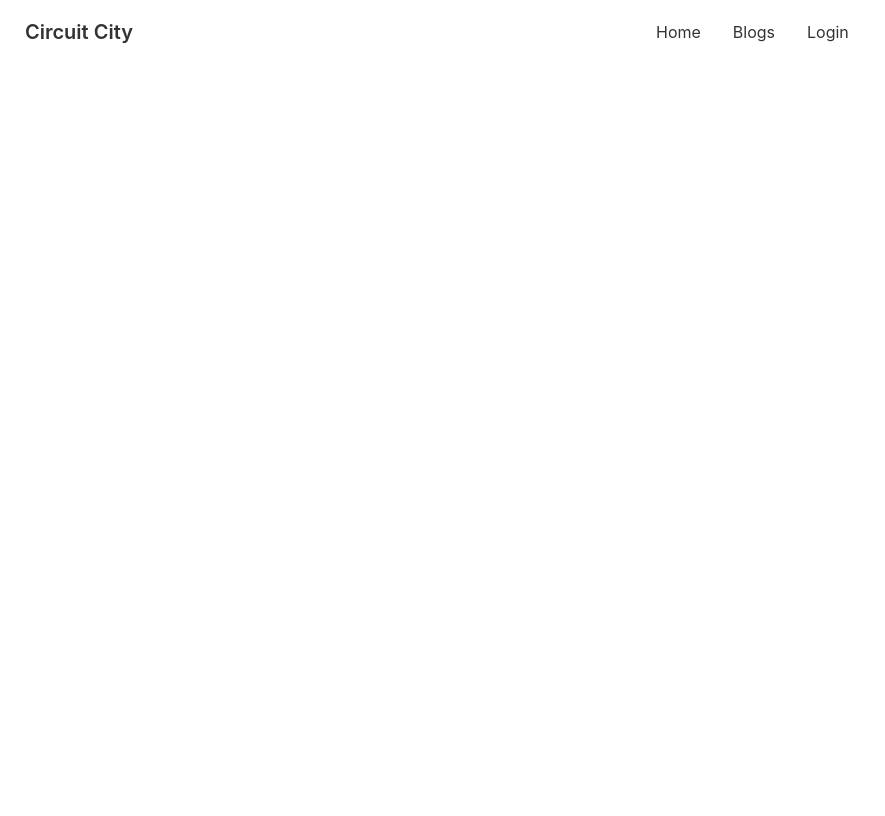
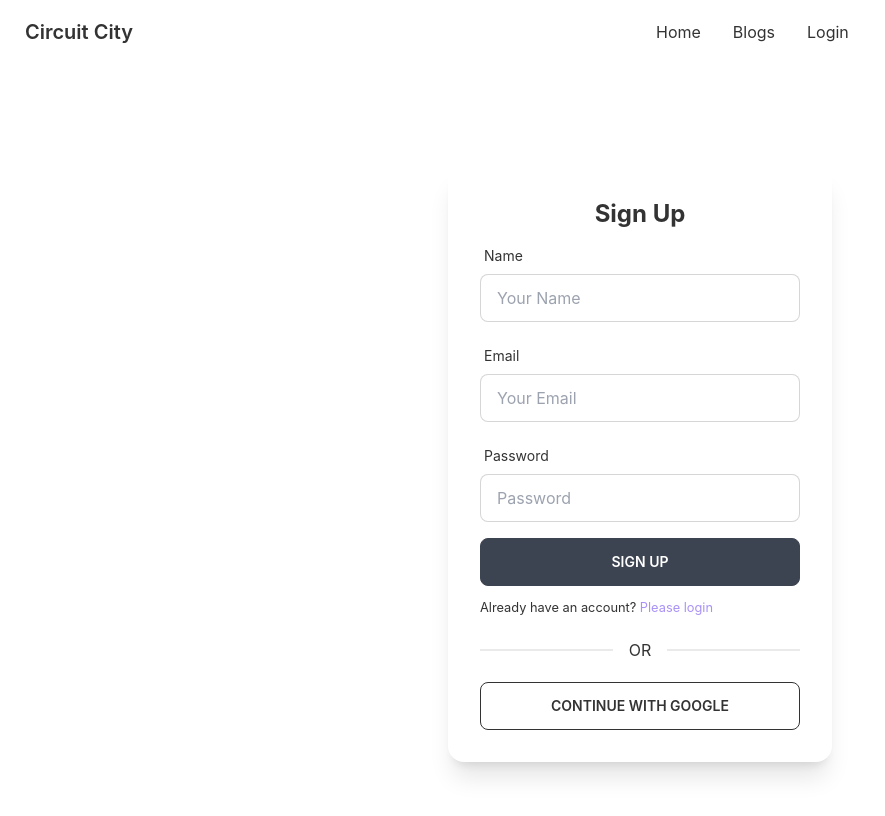
Before and after one commit to Susmoy-Das02/circuit-city, a React (Create React App) app: page /signup in a window 1280 px wide. Shown: the top 816 px of the page, without its empty margins (0-885 px from the left). Built offline with nearby package versions, Linux system fonts and the light colour scheme; no server answers.

Commit message:
signup done

```diff
--- a/src/Pages/Login/SignUp.js
+++ b/src/Pages/Login/SignUp.js
@@ -1,10 +1,132 @@
 import React from 'react';
+import { useCreateUserWithEmailAndPassword, useSignInWithGoogle, useUpdateProfile } from 'react-firebase-hooks/auth';
+import auth from '../../firebase.init';
+import { useForm } from "react-hook-form";
+import Loading from '../Shared/Loading';
+import { Link, useNavigate } from 'react-router-dom';
 
 const SignUp = () => {
+    const [signInWithGoogle, gUser, gLoading, gError] = useSignInWithGoogle(auth);
+    const { register, formState: { errors }, handleSubmit } = useForm();
+    const [
+        createUserWithEmailAndPassword,
+        user,
+        loading,
+        error,
+    ] = useCreateUserWithEmailAndPassword(auth);
+
+    const [updateProfile, updating, updateError] = useUpdateProfile(auth);
+
+    const navigate = useNavigate();
+
+    let signInError;
+
+    if (loading || gLoading || updating) {
+        return <Loading></Loading>
+    }
+
+    if (error || gError || updateError) {
+        signInError = <p className='text-red-500'><small>{error?.message || gError?.message || updateError?.message}</small></p>
+    }
+
+    if (user || gUser) {
+        console.log(user || gUser);
+    }
+
+    const onSubmit = async data => {
+        await createUserWithEmailAndPassword(data.email, data.password);
+        await updateProfile({ displayName: data.name });
+        console.log('update done');
+        navigate('/appointment');
+    }
     return (
-        <div>
+        <div className='flex h-screen justify-center items-center'>
+            <div className="card w-96 bg-base-100 shadow-xl">
+                <div className="card-body">
+                    <h2 className="text-center text-2xl font-bold">Sign Up</h2>
+                    <form onSubmit={handleSubmit(onSubmit)}>
 
-        </div>
+                        <div className="form-control w-full max-w-xs">
+                            <label className="label">
+                                <span className="label-text">Name</span>
+                            </label>
+                            <input
+                                type="text"
+                                placeholder="Your Name"
+                                className="input input-bordered w-full max-w-xs"
+                                {...register("name", {
+                                    required: {
+                                        value: true,
+                                        message: 'Name is Required'
+                                    }
+                                })}
+                            />
+                            <label className="label">
+                                {errors.name?.type === 'required' && <span className="label-text-alt text-red-500">{errors.name.message}</span>}
+                            </label>
+                        </div>
+
+                        <div className="form-control w-full max-w-xs">
+                            <label className="label">
+                                <span className="label-text">Email</span>
+                            </label>
+                            <input
+                                type="email"
+                                placeholder="Your Email"
+                                className="input input-bordered w-full max-w-xs"
+                                {...register("email", {
+                                    required: {
+                                        value: true,
+                                        message: 'Email is Required'
+                                    },
+                                    pattern: {
+                                        value: /[a-z0-9]+@[a-z]+\.[a-z]{2,3}/,
+                                        message: 'Provide a valid Email'
+                                    }
+                                })}
+                            />
+                            <label className="label">
+                                {errors.email?.type === 'required' && <span className="label-text-alt text-red-500">{errors.email.message}</span>}
+                                {errors.email?.type === 'pattern' && <span className="label-text-alt text-red-500">{errors.email.message}</span>}
+                            </label>
+                        </div>
+                        <div className="form-control w-full max-w-xs">
+                            <label className="label">
+                                <span className="label-text">Password</span>
+                            </label>
+                            <input
+                                type="password"
+                                placeholder="Password"
+                                className="input input-bordered w-full max-w-xs"
+                                {...register("password", {
+                                    required: {
+                                        value: true,
+                                        message: 'Password is Required'
+                                    },
+                                    minLength: {
+                                        value: 6,
+                                        message: 'Must be 6 characters or longer'
+                                    }
+                                })}
+                            />
+                            <label className="label">
+                                {errors.password?.type === 'required' && <span className="label-text-alt text-red-500">{errors.password.message}</span>}
+                                {errors.password?.type === 'minLength' && <span className="label-text-alt text-red-500">{errors.password.message}</span>}
+                            </label>
+                        </div>
+
+                        {signInError}
+                        <input className='btn w-full max-w-xs text-white' type="submit" value="Sign Up" />
+                    </form>
+                    <p><small>Already have an account? <Link className='text-primary' to="/login">Please login</Link></small></p>
+                    <div className="divider">OR</div>
+                    <button
+                        onClick={() => signInWithGoogle()}
+                        className="btn btn-outline"
+                    >Continue with Google</button>
+                </div>
+            </div>
+        </div >
     );
 };
 
```
